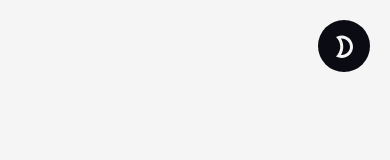
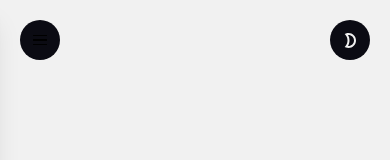
Before and after one commit to LiusDev/personal-portfolio, a Next.js app: page / in a window 390 px wide. Shown: the top 160 px of the page. Built offline with nearby package versions, Linux system fonts and the light colour scheme.

Commit message:
feat: mobile navbar

```diff
--- a/src/components/layout/SideBar.tsx
+++ b/src/components/layout/SideBar.tsx
@@ -3,7 +3,7 @@ import Image from "next/image"
 import { TfiHome, TfiIdBadge, TfiBookmarkAlt, TfiEmail } from "react-icons/tfi"
 import { FaFacebook, FaInstagram, FaLinkedin, FaGithub } from "react-icons/fa"
 import { Button } from ".."
-import { cn } from "@/utils"
+import { AppShell, Burger } from "@mantine/core"
 
 const info = {
     name: "dao xuan quy",
@@ -64,17 +64,27 @@ const socialItems = [
     },
 ]
 
-const SideBar = ({ className }: { className?: string }) => {
+const SideBar = ({
+    opened,
+    toggle,
+}: {
+    opened: boolean
+    toggle: () => void
+}) => {
     const [activeSection, setActiveSection] = useState("hero")
-    const handleSetActive = (href: string) => setActiveSection(href)
 
     return (
-        <aside
-            className={cn(
-                `w-64 fixed top-0 left-0 bottom-0 hidden xl:flex flex-col justify-between bg-secondary-dark dark:bg-tertiary-dark overflow-hidden shadow-xl dark:shadow-none transition-all duration-300 ${className}`
-            )}
-        >
-            <div className="relative after:content-[''] after:absolute after:-top-[180px] after:-left-[45px] after:w-[310px] after:h-[310px] after:bg-primary after:rounded-full after:shadow-lg dark:after:shadow-none">
+        <>
+            <AppShell.Section
+                grow
+                className="relative after:content-[''] after:absolute after:-top-[180px] after:-left-[45px] after:w-[310px] after:h-[310px] after:bg-primary after:rounded-full after:shadow-lg dark:after:shadow-none"
+            >
+                <Burger
+                    opened={opened}
+                    onClick={toggle}
+                    color="white"
+                    className="block xl:hidden absolute z-50 top-5 right-5"
+                />
                 <div className="relative mt-16 z-10 w-full flex flex-col justify-center items-center">
                     <div className="w-100 h-100 overflow-hidden rounded-full border-secondary-dark border-4">
                         <Image
@@ -89,16 +99,9 @@ const SideBar = ({ className }: { className?: string }) => {
                     </h5>
                 </div>
                 <div className="mt-20">
-                    <ul className="flex flex-col justify-center">
+                    <ul className="flex flex-col justify-center divide-y divide-tertiary-dark/5 dark:divide-secondary-dark/5">
                         {menuItems.map((item, index) => (
-                            <li
-                                key={index}
-                                className={`w-full ${
-                                    index !== 0
-                                        ? "border-t border-tertiary-dark/5 dark:border-secondary-dark/5"
-                                        : ""
-                                }`}
-                            >
+                            <li key={index} className="w-full">
                                 <Button
                                     component="scroll"
                                     variant="text"
@@ -108,7 +111,7 @@ const SideBar = ({ className }: { className?: string }) => {
                                     offset={-50}
                                     duration={500}
                                     onSetActive={() =>
-                                        handleSetActive(item.href)
+                                        setActiveSection(item.href)
                                     }
                                     className={`w-full flex px-8 py-5 cursor-pointer transition-all duration-300 ${
                                         activeSection === item.href
@@ -116,6 +119,7 @@ const SideBar = ({ className }: { className?: string }) => {
                                             : "text-tertiary-dark/60 dark:text-secondary-dark/60 dark:hover:text-secondary-dark hover:text-primary font-normal"
                                     }`}
                                     leftSection={item.icon}
+                                    onClick={toggle}
                                 >
                                     <span className="ml-3 text-sm uppercase tracking-[3px]">
                                         {item.name}
@@ -125,8 +129,8 @@ const SideBar = ({ className }: { className?: string }) => {
                         ))}
                     </ul>
                 </div>
-            </div>
-            <div className="mb-4">
+            </AppShell.Section>
+            <AppShell.Section className="mb-4">
                 <ul className="flex justify-center items-center w-full mb-4">
                     {socialItems.map((item, index) => (
                         <li key={index}>
@@ -146,8 +150,8 @@ const SideBar = ({ className }: { className?: string }) => {
                 <p className="flex items-center justify-center text-tertiary-dark/60 dark:text-secondary-dark/60 transition-all duration-300">
                     Last updated: July 2024
                 </p>
-            </div>
-        </aside>
+            </AppShell.Section>
+        </>
     )
 }
 
--- a/src/components/layout/ThemeSwitcher.tsx
+++ b/src/components/layout/ThemeSwitcher.tsx
@@ -37,7 +37,7 @@ const ThemeSwitcher = () => {
             onClick={handleThemeChange}
             className="fixed z-40 top-5 right-5 py-2 px-2 flex dark:bg-secondary-dark bg-tertiary-dark rounded-full transition-all duration-300"
         >
-            <Icon className="dark:text-tertiary-dark text-secondary-dark text-4xl" />
+            <Icon className="dark:text-tertiary-dark text-secondary-dark text-2xl xl:text-4xl" />
         </Button>
     )
 }
--- a/src/components/section/Hero.tsx
+++ b/src/components/section/Hero.tsx
@@ -17,7 +17,7 @@ const Hero = ({ id, className = "" }: { id: string; className?: string }) => {
         <section
             id={id}
             className={cn(
-                `relative w-full min-h-screen flex items-center justify-center px-6 md:px-8 after:z-0 after:content-[''] after:bg-secondary-dark dark:after:bg-tertiary-dark after:absolute after:-right-[20vh] after:-top-[20vh] after:w-[100vh] after:h-screen after:rounded-full after:transition-all after:duration-300 ${className}`
+                `relative w-full min-h-screen flex items-center justify-center px-6 md:px-8 after:z-0 after:content-[''] after:bg-secondary-dark dark:after:bg-tertiary-dark after:absolute after:-right-[20vh] after:-top-[20vh] after:w-[100vh] after:h-screen after:rounded-full 0 ${className}`
             )}
         >
             <div className="flex flex-col md:flex-row items-center justify-center max-w-screen-lg z-10">
--- a/src/pages/index.tsx
+++ b/src/pages/index.tsx
@@ -11,6 +11,8 @@ import { useEffect } from "react"
 import "aos/dist/aos.css"
 import Head from "next/head"
 import { Rubik } from "next/font/google"
+import { AppShell, Burger } from "@mantine/core"
+import { useDisclosure } from "@mantine/hooks"
 
 const rubik = Rubik({ subsets: ["latin"] })
 
@@ -23,6 +25,9 @@ export default function Home() {
             delay: 100,
         })
     }, [])
+
+    const [navbarOpened, { toggle }] = useDisclosure()
+
     return (
         <>
             <Head>
@@ -41,16 +46,34 @@ export default function Home() {
                     content="I am a software enginner with more than 1 year of experience, but the products I have made are carefully invested. I am also an active person at work, constantly learning new skills."
                 ></meta>
             </Head>
-            <ThemeSwitcher />
-            <SideBar />
-            <main
-                className={` bg-secondary dark:bg-tertiary min-h-screen xl:ml-64 overflow-hidden transition-all duration-300 ${rubik.className}`}
+            <AppShell
+                navbar={{
+                    width: 256,
+                    breakpoint: 1280,
+                    collapsed: { mobile: !navbarOpened },
+                }}
+                withBorder={false}
             >
-                <Hero id="hero" />
-                <About id="about" />
-                <Works id="works" />
-                <Contact id="contact" />
-            </main>
+                <AppShell.Navbar className="overflow-hidden bg-secondary-dark dark:bg-tertiary-dark shadow-xl dark:shadow-none transition-all duration-300">
+                    <SideBar opened={navbarOpened} toggle={toggle} />
+                </AppShell.Navbar>
+                <AppShell.Main
+                    className={` bg-secondary dark:bg-tertiary overflow-hidden transition-all duration-300 ${rubik.className}`}
+                >
+                    <div className="fixed z-40 top-5 left-5 py-2 px-2 flex dark:bg-secondary-dark bg-tertiary-dark rounded-full transition-all duration-300">
+                        <Burger
+                            opened={navbarOpened}
+                            onClick={toggle}
+                            size={14}
+                        />
+                    </div>
+                    <ThemeSwitcher />
+                    <Hero id="hero" />
+                    <About id="about" />
+                    <Works id="works" />
+                    <Contact id="contact" />
+                </AppShell.Main>
+            </AppShell>
         </>
     )
 }
--- a/tailwind.config.ts
+++ b/tailwind.config.ts
@@ -14,7 +14,7 @@ const config: Config = {
             primary: "#2563eb",
             secondary: {
                 DEFAULT: "#fafafa",
-                dark: "#f5f5f5",
+                dark: "#f1f1f1",
             },
             tertiary: {
                 DEFAULT: "#10101a",
```
